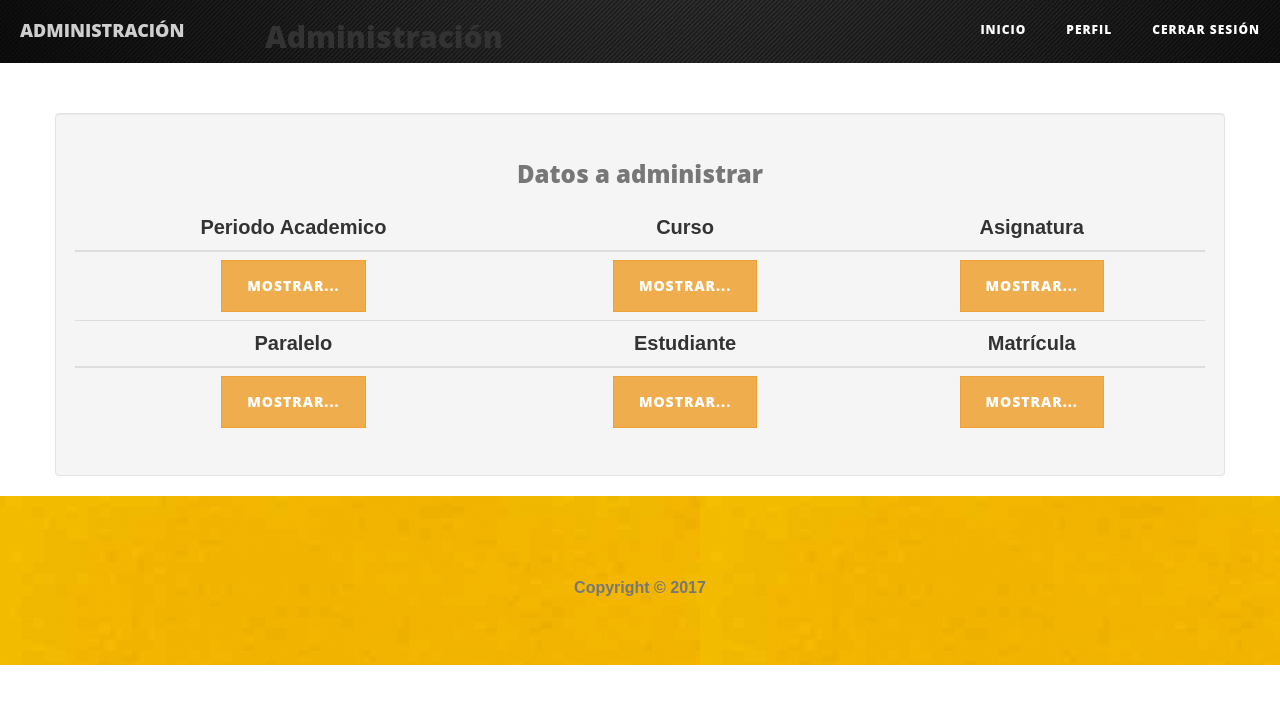
After one commit to UTC1992/escolastico, a CodeIgniter app: page /escolastico/admin_/dashboard in a window 1280 px wide. The commit adds this page. Shown: the top 704 px of the page. Run offline with CodeIgniter, Linux system fonts and the light colour scheme; the visitor is signed in with stand-in values (Sample User, id 1); some libraries are stand-ins or nearby versions.

Commit message:
Creación de interfaz de inicio de administracion, y verificacion de inicio de sesion en login, registro, dashboard

```diff
--- a/application/config/routes.php
+++ b/application/config/routes.php
@@ -56,8 +56,9 @@ $route['404_override'] = '';
 $route['translate_uri_dashes'] = FALSE;
 
 //rutas login Admin
-$route['admin_/index'] = 'login_admin/index';
+$route['admin_/login'] = 'login_admin/index';
+$route['admin_/logout'] = 'login_admin/logout';
 
 //rutas administrador CRUD
 $route['admin_/registro'] = 'administrador_controller/nuevo';
-$route['admin_/dasboard'] = 'administrador_controller/index';
+$route['admin_/dashboard'] = 'administrador_controller/index';
--- a/application/controllers/administrador_controller.php
+++ b/application/controllers/administrador_controller.php
@@ -5,14 +5,28 @@ class Administrador_Controller extends CI_Controller
 {
 	public function index()
 	{
+		//si no existe la sesion se redirige al login
+		if (!$this->session->userdata('login_admin')) {
+			header('Location:' . base_url() . 'admin_/login');
+		}
 		$data = array('title' => 'Administración');
 		$this->load->view('/layout/head', $data);
-		$this->load->view('/layout/disenio_css_js');
+		$this->load->view('/layout/css_js_inicio');
+		$this->load->view('/layout/head');
+		$this->load->view('/layout/header_admin');
+		$this->load->view('/layout/nav_admin');
+		$this->load->view('/administrador/content');
+		$this->load->view('/layout/footer');
 	}
 
     public function nuevo($error = "")
     {
-        $data = array('title' => 'Registro Admin','error' => $error);
+		//se comprueba que la sesion exista y se redirecciona
+		//si existe va a la parte administrativa
+		if ($this->session->userdata('login_admin')) {
+			header('Location:' . base_url() . 'admin_/dashboard');
+		}
+        $data = array('title' => 'Registro Admin', 'error' => $error);
 		$this->load->view('/layout/head', $data);
 		$this->load->view('/layout/disenio_css_js');
 		$this->load->view('/administrador/nuevo');
--- a/application/models/administrador_model.php
+++ b/application/models/administrador_model.php
@@ -38,4 +38,15 @@
 			}
 			return false;
 		}
+
+		public function getAdminAll()
+		{
+			$resutl = $this->db->query("SELECT * FROM administrador;");
+
+            if ($resutl->num_rows() > 0) {
+				return $resutl->row();
+			} else {
+				return null;
+			}
+		}
 	}
--- /dev/null
+++ b/application/views/administrador/content.php
@@ -0,0 +1,69 @@
+<style>
+    table{
+        text-align: center;
+    }
+
+    th{
+        text-align: center;
+    }
+</style>
+
+
+<div class="container well">
+    <table class="table">
+		<caption><center>
+			<h3>Datos a administrar</h3>
+		</center></caption>
+		<thead>
+			<tr>
+				<th>Periodo Academico</th>
+				<th>Curso</th>
+				<th>Asignatura</th>
+			</tr>
+		</thead>
+		<tbody>
+			<tr>
+				<td>
+					<a href="#" >
+                        <input type="button" class="btn btn-warning" value="Mostrar...">
+					</a>
+				</td>
+				<td>
+					<a href="#" >
+                        <input type="button" class="btn btn-warning" value="Mostrar...">
+					</a>
+				</td>
+				<td>
+					<a href="#" >
+                        <input type="button" class="btn btn-warning" value="Mostrar...">
+					</a>
+				</td>
+			</tr>
+			<thead>
+			<tr>
+				<th>Paralelo</th>
+				<th>Estudiante</th>
+				<th>Matrícula</th>
+			</tr>
+		</thead>
+			<tr>
+				<td>
+					<a href="#" >
+                        <input type="button" class="btn btn-warning" value="Mostrar...">
+					</a>
+				</td>
+				<td>
+					<a href="#" >
+                        <input type="button" class="btn btn-warning" value="Mostrar...">
+					</a>
+				</td>
+				<td>
+					<a href="#" >
+                        <input type="button" class="btn btn-warning" value="Mostrar...">
+					</a>
+				</td>
+			</tr>
+		</tbody>
+
+	</table>
+</div>
--- a/application/views/administrador/nuevo.php
+++ b/application/views/administrador/nuevo.php
@@ -73,7 +73,7 @@
 							<span class="glyphicon glyphicon-floppy-saved"></span>
 							Guardar
 						</button>
-						<a  href="<?= base_url() ?>admin_/index" class="btn btn-lg btn-danger" type="button">
+						<a  href="<?= base_url() ?>admin_/login" class="btn btn-lg btn-danger" type="button">
 							<span class="glyphicon glyphicon-remove-circle"></span>
 							Cancelar
 						</a>
--- a/application/views/layout/disenio_css_js.php
+++ b/application/views/layout/disenio_css_js.php
@@ -1,10 +1,10 @@
         <!-- Bootstrap y Jquery CSS -->
-        <link href="<?= base_url()?>disenio/bootstrap/css/bootstrap.min.css" rel="stylesheet">
-        <link href="<?= base_url()?>disenio/bootstrap/css/bootstrap.css" rel="stylesheet">
+        <link href="<?= base_url() ?>disenio/bootstrap/css/bootstrap.min.css" rel="stylesheet">
+        <link href="<?= base_url() ?>disenio/bootstrap/css/bootstrap.css" rel="stylesheet">
         <link rel="stylesheet" type="text/css" href="<?= base_url() ?>disenio/css/jquery-ui.css">
 
         <!-- Bootstrap y Jquery JS -->
-        <script src="<?= base_url()?>disenio/js/bootstrap.js" type="text/javascript"></script>
+        <script src="<?= base_url() ?>disenio/js/bootstrap.js" type="text/javascript"></script>
         <script src="<?= base_url() ?>disenio/js/jquery-1.10.2.js" type="text/javascript"></script>
         <script src="<?= base_url() ?>disenio/js/jquery-ui-1.9.2.custom.js" type="text/javascript" ></script>
 
--- a/application/views/layout/head.php
+++ b/application/views/layout/head.php
@@ -10,7 +10,4 @@
     <meta name="author" content="">
 
     <title><?= $title ?></title>
-
-
-
 </head>
--- a/application/views/layout/header.php
+++ b/application/views/layout/header.php
@@ -16,12 +16,12 @@
             <div class="col-lg-8 col-lg-offset-2 col-md-10 col-md-offset-1">
                 <div class="site-heading" >
 
-                    <p id="titulo"><strong>Consulta e ingreso de calificaciones</strong></p>
+                    <p id="titulo"><strong>Unidad Educativa <br>Patria</strong></p>
                     <!-- <input type="button" class="btn btn-default" value="Consulta e ingreso de calificaciones">
                     -->
                     <br>
                     <a href="#modulosCalificaciones">
-                        <input type="button" class="btn btn-default" value="Ver más...">
+                        <input type="button" class="btn btn-default" value="Calificaciones">
                     </a>
                 </div>
             </div>
--- /dev/null
+++ b/application/views/layout/header_admin.php
@@ -0,0 +1,21 @@
+<style>
+    #titulo{
+        font-size: 40pt;
+        font-family: helvetica;
+    }
+    body{
+        font-family: Arial, Helvetica, sans-serif;
+    }
+
+</style>
+<!-- Page Header -->
+<!-- Set your background image for this header on the line below. -->
+<header class="intro-header" style="background-image: url('<?= base_url()?>disenio/img/fondo.jpg')">
+    <div class="container">
+        <div class="row">
+            <div class="col-lg-8 col-lg-offset-2 col-md-10 col-md-offset-1">
+                <h2>Administración</h2>
+            </div>
+        </div>
+    </div>
+</header>
--- /dev/null
+++ b/application/views/layout/nav_admin.php
@@ -0,0 +1,32 @@
+<!-- Navigation -->
+    <nav class="navbar navbar-default navbar-custom navbar-fixed-top">
+        <div class="container-fluid">
+            <!-- Brand and toggle get grouped for better mobile display -->
+            <div class="navbar-header page-scroll">
+                <button type="button" class="navbar-toggle" data-toggle="collapse" data-target="#bs-example-navbar-collapse-1">
+                    <span class="sr-only">Toggle navigation</span>
+                    Menu <i class="fa fa-bars"></i>
+                </button>
+                <a class="navbar-brand" href="<?= base_url() ?>admin_/dashboard">
+                    ADMINISTRACIÓN
+                </a>
+            </div>
+
+            <!-- Collect the nav links, forms, and other content for toggling -->
+            <div class="collapse navbar-collapse" id="bs-example-navbar-collapse-1">
+                <ul class="nav navbar-nav navbar-right">
+                    <li>
+                        <a href="<?= base_url()?>admin_/dashboard">Inicio</a>
+                    </li>
+                    <li>
+                        <a href="<?= base_url()?>admin_/dashboard">Perfil</a>
+                    </li>
+                    <li>
+                        <a href="<?= base_url() ?>admin_/logout">Cerrar Sesión</a>
+                    </li>
+                </ul>
+            </div>
+            <!-- /.navbar-collapse -->
+        </div>
+        <!-- /.container -->
+    </nav>
```
Also changed, not shown: application/controllers/login_admin.php (+5 -2 lines), application/views/home/content.php (+6 -2 lines).
